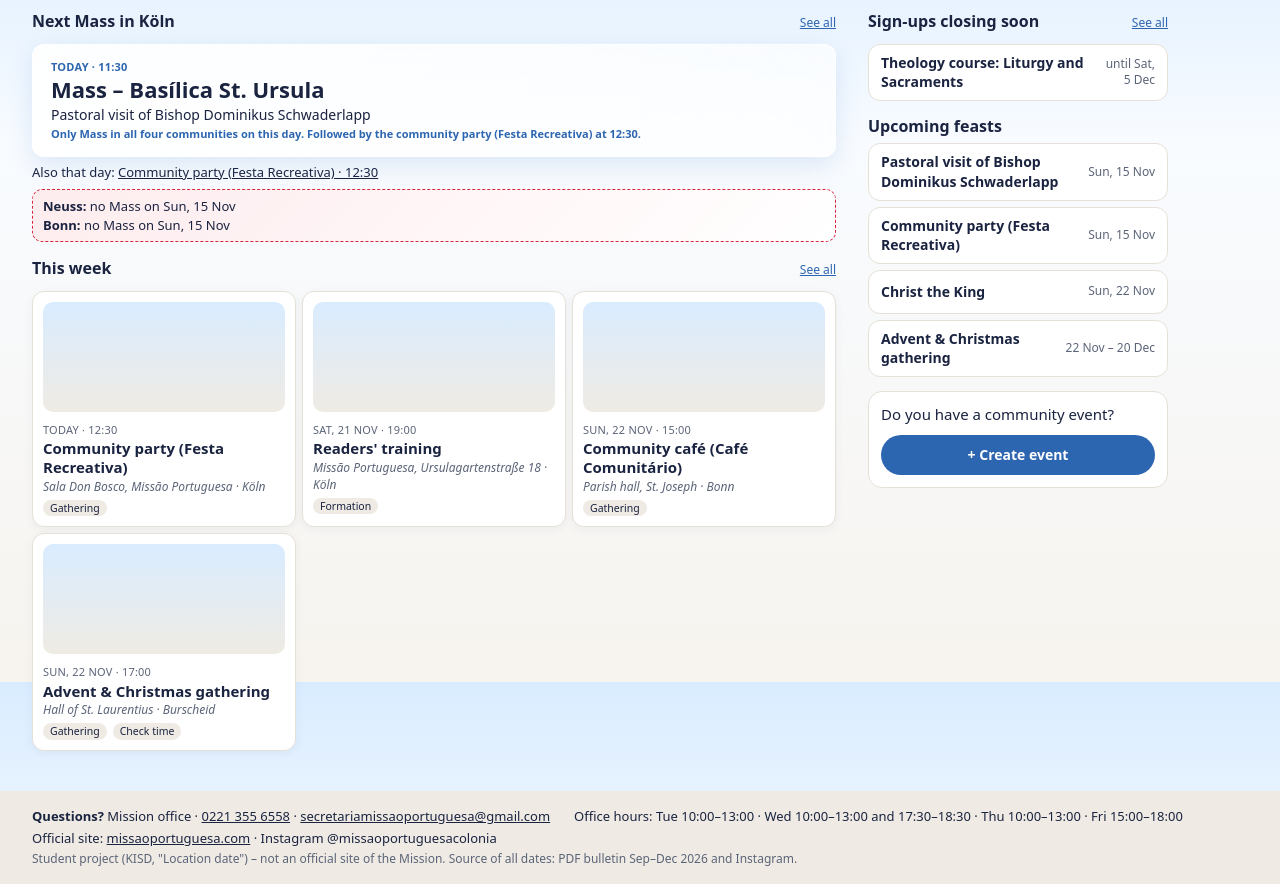
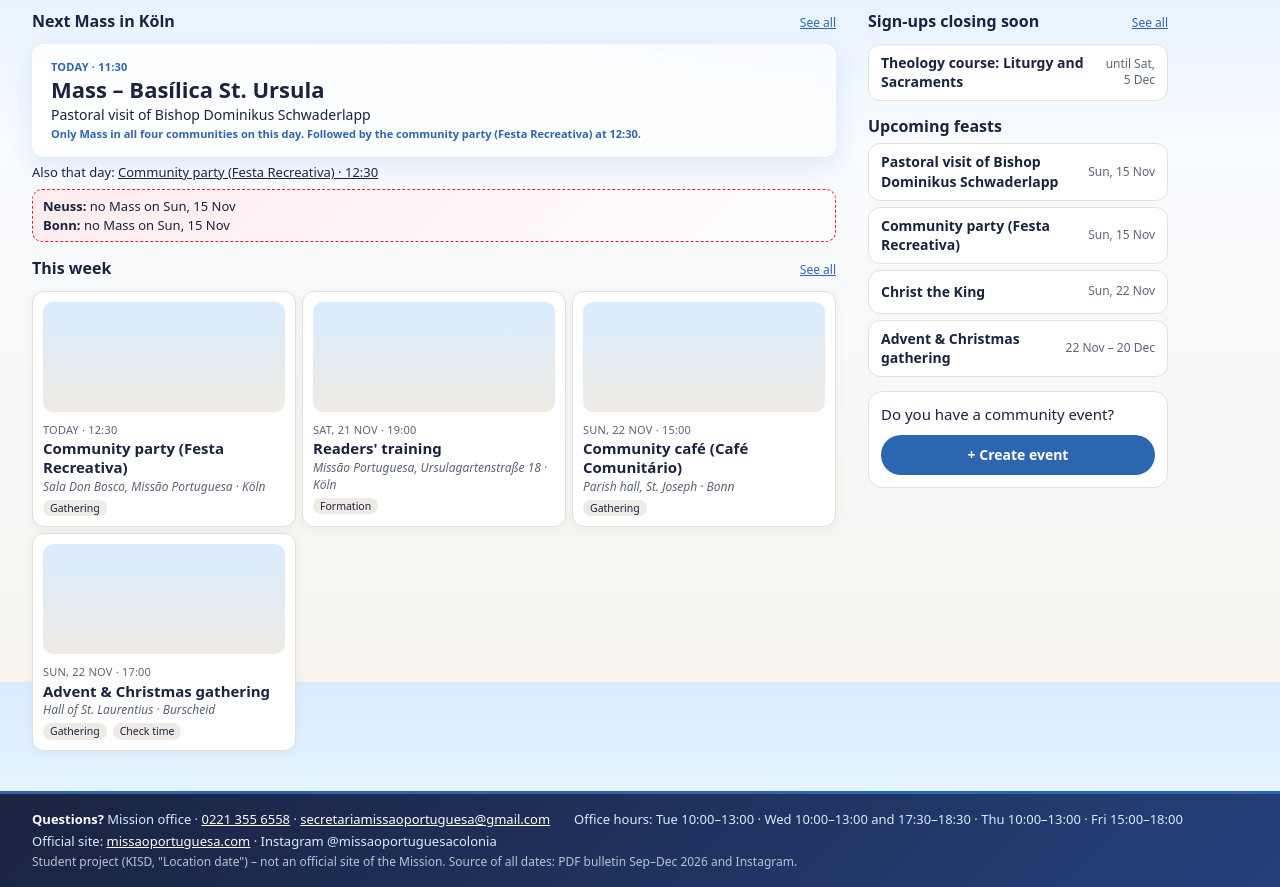
Before and after one commit to danielmaltesers/locationdate-daniel-firstversion.github.io, a plain HTML site: page location-date/index.html in a window 1280 px wide. Shown: the part 118-1005 px from the top of the page. Drawn offline with Linux system fonts and the light colour scheme.

Commit message:
Add files via upload

```diff
--- a/location-date/style.css
+++ b/location-date/style.css
@@ -388,3 +388,11 @@ main{padding-top:10px}
 /* Logo wordmark image (Mission's own lettering) */
 .brand .brand-word{height:31px;width:auto}
 @media(min-width:900px){.brand .brand-word{height:36px}}
+/* Footer in colour: deep blue gradient from the logo */
+.site-footer{background:linear-gradient(135deg,#1A2340 0%,#24407A 100%);color:#D9ECFF;border-top:3px solid #2D66B0}
+.site-footer b{color:#fff}
+.site-footer a{color:#fff}
+.site-footer .small,.site-footer small{color:#B9C3D6}
+/* Footer always at the bottom of the window, also on short pages */
+body{min-height:100vh;min-height:100dvh;display:flex;flex-direction:column}
+main{flex:1 0 auto;width:100%}
```
